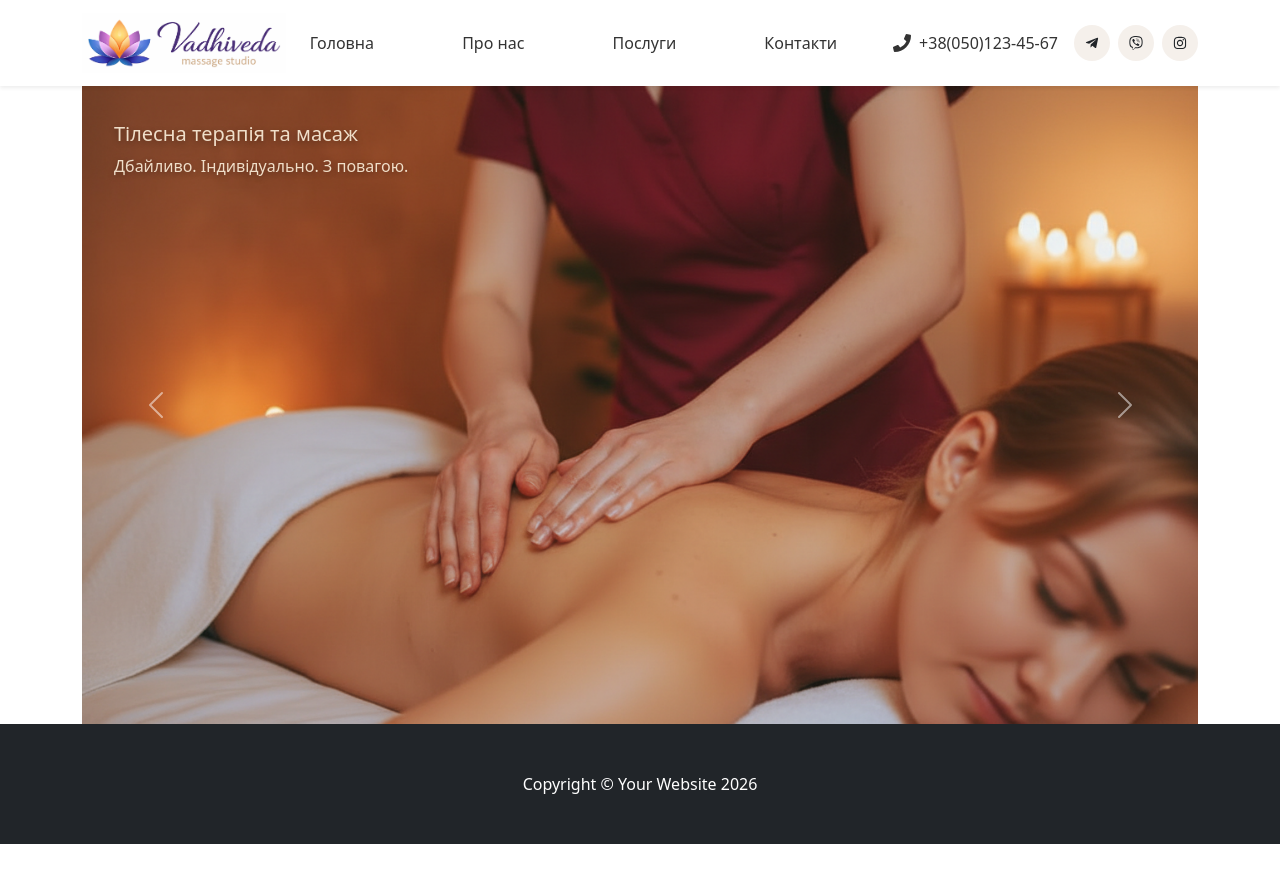
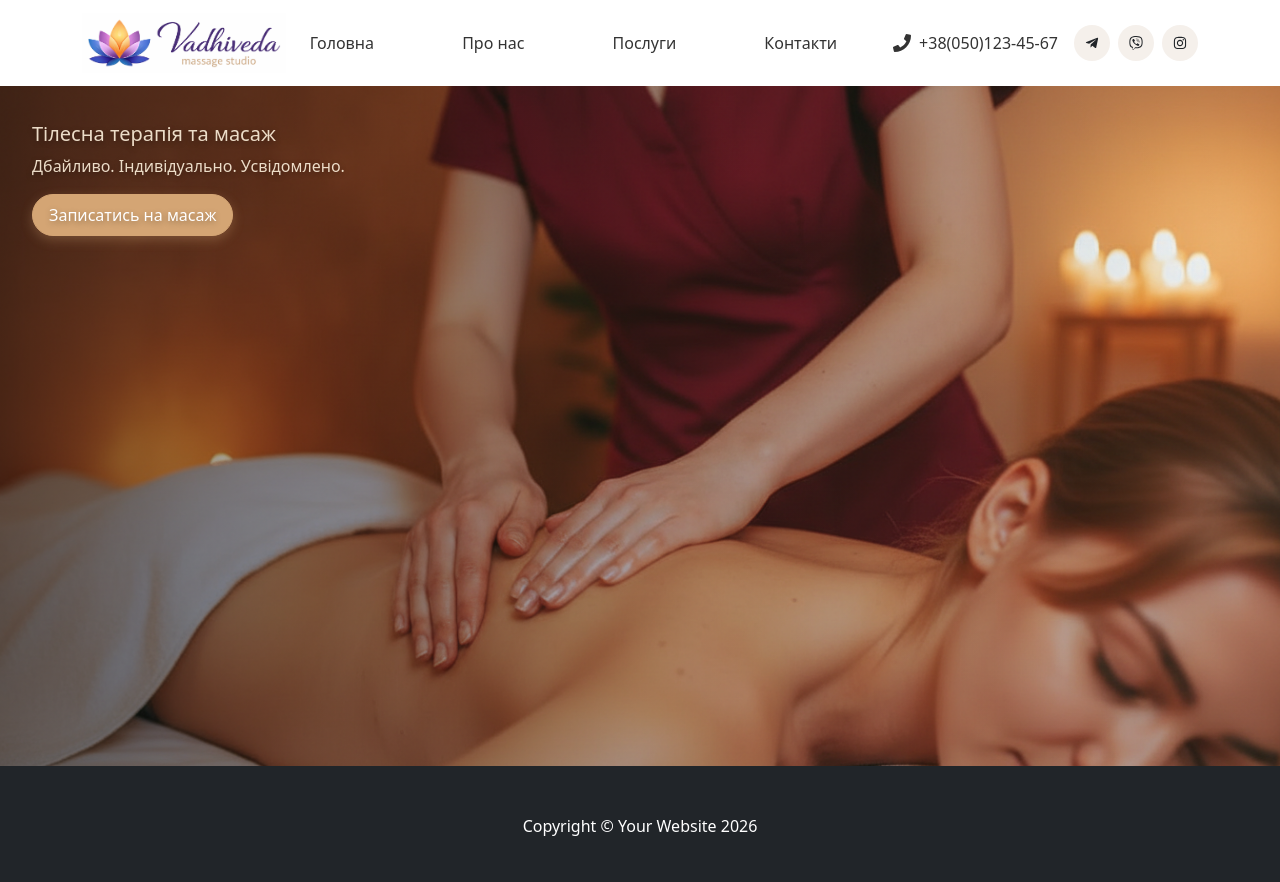
Before and after one commit to lidiapogrebniak/MassageStudio, a React (Vite) app: page / in a window 1280 px wide. Shown: the top 882 px of the page. Before the commit the page ends 844 px from the top, so only its background shows below. Built offline with nearby package versions, Linux system fonts and the light colour scheme.

Commit message:
react-bootstrap, cta button component, carousel layout improvements

```diff
--- a/package.json
+++ b/package.json
@@ -17,6 +17,7 @@
     "react": "^19.2.3",
     "react-dom": "^19.2.3",
     "react-icons": "^5.5.0",
-    "react-router-dom": "^7.13.0"
+    "react-router-dom": "^7.13.0",
+    "react-bootstrap": "^2.10.0"
   }
 }
--- a/src/components/Header.jsx
+++ b/src/components/Header.jsx
@@ -13,7 +13,7 @@ const NavBar = () => {
 
   return (
     <>
-        <nav className="navbar navbar-expand-lg navbar-light bg-white sticky-top shadow-sm">
+        <nav className="navbar navbar-expand-lg navbar-light">
              <div className="container">
 
                 <Link to="/" className="navlogo navbar-brand">
--- a/src/components/HeroSection.jsx
+++ b/src/components/HeroSection.jsx
@@ -1,7 +1,8 @@
 import React from 'react'
 import '../styles/HeroSection.css';
 import { texts } from '../utils/texts.uk';
-import { Link } from 'react-router-dom';
+import { Carousel } from 'react-bootstrap';
+import MassageButton from './MassageButton';
 import slide1 from '../../public/images/slide1.png';
 import slide2 from '../../public/images/slide2.png';
 import slide3 from '../../public/images/slide3.png';
@@ -10,53 +11,44 @@ import slide4 from '../../public/images/slide4.png';
 const HeroSection = () => {
   return (
     <section
-      className="position-relative overflow-hidden d-flex align-items-center justify-content-center text-center hero-section"
+      className="section hero-section"
     >
-        <div className="container">
-            <div className="row justify-content-center">
-                <div id="carouselHero" className="carousel slide" data-bs-ride="carousel">
 
-                    <div className="carousel-inner">
-                        <div className="carousel-item active">
+        <Carousel fade={true} indicators={false} controls={false} interval={8000} pause={false}>
+            <Carousel.Item>
                 <img className="d-block w-100" src={slide1} alt="First slide"/>
-                        <div className="carousel-caption d-none d-md-block">
+                <Carousel.Caption>
                     <h5>{texts.heroCarousel.slide1.title}</h5>
                     <p>{texts.heroCarousel.slide1.description}</p>
-                        </div>
-                        </div>
-                        <div className ="carousel-item">
+                    <MassageButton />
+                </Carousel.Caption>
+
+            </Carousel.Item>
+            <Carousel.Item>
                 <img className="d-block w-100" src={slide2} alt="Second slide"/>
-                            <div className="carousel-caption d-none d-md-block">
+                <Carousel.Caption>
                     <h5>{texts.heroCarousel.slide2.title}</h5>
                     <p>{texts.heroCarousel.slide2.description}</p>
-                            </div>
-                        </div>
-                        <div className="carousel-item">
+                    <MassageButton />
+                </Carousel.Caption>
+            </Carousel.Item>
+            <Carousel.Item>
                 <img className="d-block w-100" src={slide3} alt="Third slide"/>
-                        <div className="carousel-caption d-none d-md-block">
+                <Carousel.Caption>
                     <h5>{texts.heroCarousel.slide3.title}</h5>
                     <p>{texts.heroCarousel.slide3.description}</p>
-                        </div>
-                        </div>
-                        <div className="carousel-item">
+                    <MassageButton />
+                </Carousel.Caption>
+            </Carousel.Item>
+            <Carousel.Item>
                 <img className="d-block w-100" src={slide4} alt="Fourth slide"/>
-                        <div className="carousel-caption d-none d-md-block about-me-caption">
+                <Carousel.Caption>
                     <h5>{texts.heroCarousel.slide4.title}</h5>
                     <p>{texts.heroCarousel.slide4.description}</p>
-                        </div>
-                        </div>
-                    </div>
-                    <button className="carousel-control-prev" type="button" data-bs-target="#carouselHero" data-bs-slide="prev">
-                        <span className="carousel-control-prev-icon" aria-hidden="true"></span>
-                        <span className="visually-hidden">Previous</span>
-                    </button>
-                    <button className="carousel-control-next" type="button" data-bs-target="#carouselHero" data-bs-slide="next">
-                        <span className="carousel-control-next-icon" aria-hidden="true"></span>
-                        <span className="visually-hidden">Next</span>
-                    </button>
-                </div>
-            </div>
-        </div>
+                    <MassageButton />
+                </Carousel.Caption>
+            </Carousel.Item>
+        </Carousel>
     </section>
   )
 }
--- /dev/null
+++ b/src/components/MassageButton.jsx
@@ -0,0 +1,15 @@
+import React from 'react'
+import '../styles/MassageButton.css';
+import { texts as t } from '../utils/texts.uk';
+import {Button} from 'react-bootstrap';
+
+
+const MassageButton = () => {
+  return (
+    <Button className="btn btn-lg massage-cta-button">
+        {t.ctaButton.text}
+    </Button>
+  )
+}
+
+export default MassageButton
--- a/src/styles/Header.css
+++ b/src/styles/Header.css
@@ -6,6 +6,11 @@
 
   .navlogo > img {
     height: 60px;
+  }
+
+  .navbar {
+    box-shadow: 0 2px 0 rgba(255,255,255,0.1);
+    background-color: rgba(255, 255, 255, 0.9);
   }
 
   .navbar-nav{
--- a/src/styles/HeroSection.css
+++ b/src/styles/HeroSection.css
@@ -4,20 +4,44 @@ hero-section {
     padding-top: 5rem;
     padding-bottom: 5rem;
 }
+
 .carousel-item {
-    background-size: cover;
-    background-position: center;
+    width: 100%;
+    max-height: 85vh;
+    object-fit: fill;
+    object-position: top left;
 }
 .carousel-caption {
     color: rgba(250, 235, 215, 0.92);
-      left: 2em;
-      right: auto;
-      top: 1em;
-      bottom: auto;
-      text-align: left;
+    left: 2em;
+    right: auto;
+    top: 1em;
+    bottom: auto;
+    text-align: left;
+    text-shadow: 0 2px 6px rgba(0, 0, 0, 0.3);
+}
 
-      text-shadow: 0 2px 6px rgba(0, 0, 0, 0.3);
+.carousel-item:after {
+  content: "";
+  display: block;
+  position: absolute;
+  inset: 0;
+  background: linear-gradient(to right,
+    rgba(0, 0, 0, 0.45),
+    rgba(0, 0, 0, .15),
+    transparent);
+    z-index: 1;
 }
-.carousel-caption.about-me-caption {
-    max-width: 200px;
+
+.carousel-caption {
+  z-index: 2;
 }
+/* change transition duration to control the speed of fade effect */
+.carousel-item {
+  transition: transform 2.0s ease;
+}
+
+.carousel-fade .active.carousel-item-start,
+.carousel-fade .active.carousel-item-end {
+  transition: opacity 0s 2.0s;
+}
--- /dev/null
+++ b/src/styles/MassageButton.css
@@ -0,0 +1,15 @@
+button.massage-cta-button {
+    background-color: #d4a574;
+    border-color: #d4a574;
+    color: #fff;
+    font-size: 1rem;
+    border-radius: 50px;
+    text-shadow: 0 2px 6px rgba(0, 0, 0, 0.3);
+    transition: all 0.5s ease;
+    box-shadow: 0 4px 12px rgba(212, 165, 116, 0.3);
+}
+.massage-cta-button:hover {
+    border-color: #d4a574;
+    background-color: #e7bc91;
+    box-shadow: 0 6px 16px rgba(212, 165, 116, 0.4);
+}
--- a/src/utils/texts.uk.js
+++ b/src/utils/texts.uk.js
@@ -5,10 +5,14 @@ export const texts = {
         contacts: 'Контакти',
         about: 'Про нас'
     },
+    ctaButton: {
+        text: 'Записатись на масаж'
+    },
+    cta: 'Записатись на масаж',
     heroCarousel:{
         slide1:{
             title: 'Тілесна терапія та масаж',
-            description: 'Дбайливо. Індивідуально. З повагою.'
+            description: 'Дбайливо. Індивідуально. Усвідомлено.'
         },
         slide2:{
             title: 'Відчуй тишу в думках',
@@ -19,8 +23,8 @@ export const texts = {
             description: 'Сила та глибина за відкликом тіла.'
         },
         slide4:{
-            title: 'Приходите до одного терапевта',
-            description: '5+ років досвіду. Делікатність. Уважність. Емпатія.'
+            title: 'Завжди той самий спеціаліст',
+            description: '10+ років досвіду. Делікатність. Уважність. Емпатія.'
         }
     }
 };
```
Also changed, not shown: public/images/slide4.png, 1 other file (tests, documents, lock files or other folders). Lines whose indentation alone changed are shown as unchanged.
